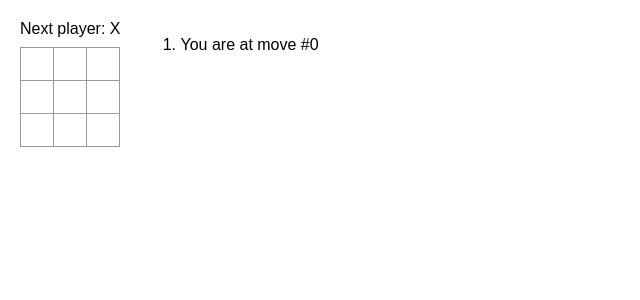
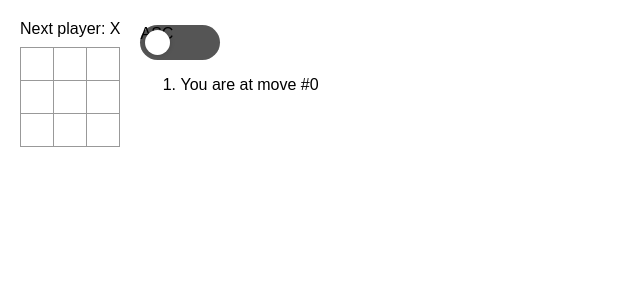
Before and after one commit to Rodgershyeonsik/react-tictactoe, a React (Create React App) app: page / in a window 1280 px wide. Shown: the top 300 px of the page, without its empty margins (0-640 px from the left). Built offline with nearby package versions, Linux system fonts and the light colour scheme.

Commit message:
feat: add move sorting toggle

```diff
--- a/src/App.js
+++ b/src/App.js
@@ -8,11 +8,11 @@ function Square({ value, onSquareClick }) {
     );
 }
 
-function Board({ squares, xIsNext, onPlay }) {
-  function handleClick(i) {
+function Board({ squares, xIsNext, onPlay }) { // squares는 currentSquares
+  function handleClick(i) { // i: 사용자가 누른 게임판 좌표
     if(squares[i] || calculateWinner(squares)) return;
-    const nextSquares = squares.slice();
-    nextSquares[i] = xIsNext ? "X" : "O";
+    const nextSquares = squares.slice(); // squares 복제
+    nextSquares[i] = xIsNext ? "X" : "O"; // 게임판에 ox 표기
     onPlay(nextSquares);
   }
 
@@ -43,6 +43,7 @@ export default function Game() {
   const [currentMove, setCurrentMove] = useState(0);
   const xIsNext = currentMove % 2 === 0;
   const currentSquares = history[currentMove];
+  const [isDes, setIsDes] = useState(false);
 
   function handlePlay(nextSquares) {
     const nextHistory = [...history.slice(0, currentMove + 1), nextSquares];
@@ -54,7 +55,11 @@ export default function Game() {
     setCurrentMove(nextMove);
   }
 
-  const moves = history.map((squares, move) => {
+  function handleToggle() {
+    setIsDes(!isDes);
+  }
+
+  let moves = history.map((squares, move) => {
     let description = move > 0 ? 'Go to move #' + move : 'Go to game start';
     return (
       <li key={move}>
@@ -65,6 +70,7 @@ export default function Game() {
     );
   });
 
+  if(isDes) moves = moves.slice().reverse();
 
   return (
     <div className='game'>
@@ -72,6 +78,15 @@ export default function Game() {
         <Board squares={currentSquares} xIsNext={xIsNext} onPlay={handlePlay}/>
       </div>
       <div className='game-info'>
+        <div className='toggle-wrapper'>
+          <input type='checkbox' id='sort-toggle' className='toggle-input' checked={isDes} onChange={handleToggle} />
+          <label htmlFor='sort-toggle' className='toggle-label'>
+            <span className='toggle-text left'>DES</span>
+            <span clssName='toggle-text right'>ASC</span>
+            <span className='toggle-slider'></span>{/* 손잡이 */}
+          </label>
+
+        </div>
         <ol>{moves}</ol>
       </div>
     </div>
--- a/src/styles.css
+++ b/src/styles.css
@@ -88,3 +88,80 @@ body {
 .game-info {
   margin-left: 20px;
 }
+
+.toggle-wrapper {
+  display: flex; /* 내부 요소 정렬 */
+  align-items: center;
+  margin: 5px 0;
+}
+
+.toggle-input {
+  display: none; /* 실제 체크박스 숨기기 */
+}
+
+.toggle-label {
+  width: 80px;
+  height: 35px;
+
+  border-radius: 20px;
+
+  cursor: pointer;
+
+  position: relative;
+
+  background-color: #555;
+  transition: background-color 0.3s ease
+}
+
+.toggle-slider {
+  position: absolute; /* label 안에서 자유롭게 움직이도록 설정 */
+  top: 5px; /* label 위아래 중앙에 위치 */
+  left: 5px; /* 초기 위치는 왼쪽에서 5px 떨어진 곳 */
+
+  width: 25px;
+  height: 25px;
+
+  border-radius: 50%; /* 원형 */
+  background-color: white;
+
+  transition: transform 0.3s ease;
+  box-shadow: 0 0 5px rgba(0, 0, 0, 0.2);
+}
+
+.toggle-input:checked ~ .toggle-label .toggle-slider {
+  transform: translateX(45px);
+}
+
+.toggle-text {
+  position: absolute;
+  color: white;
+  font-size: 14px;
+  line-height: 40px; /* label 높이와 같게 해서 수직 중앙 정렬 */
+  padding: 0 10px;
+  font-weight: bold;
+  user-select: none; /* 드래그 방지 */
+}
+
+.toggle-text.left {
+  left: 10px;
+  opacity: 0;
+  transition: opacity 0.3s ease;
+}
+
+.toggle-text.right {
+  right: 10px;
+  opacity: 1;
+  transition: opacity 0.3s ease;
+}
+
+.toggle-input:checked ~ .toggle-label {
+  background-color: #ff4347
+}
+
+.toggle-input:checked ~ .toggle.label .toggle-text.left {
+  opacity: 1;
+}
+
+.toggle-input:checked ~ .toggle-label .toggle-text.right {
+  opacity: 0;
+}
```
